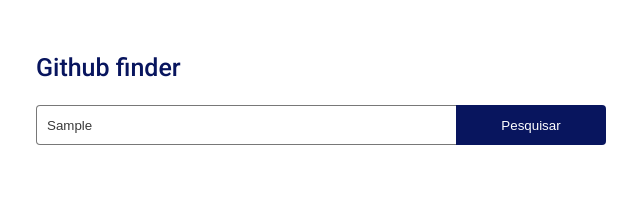
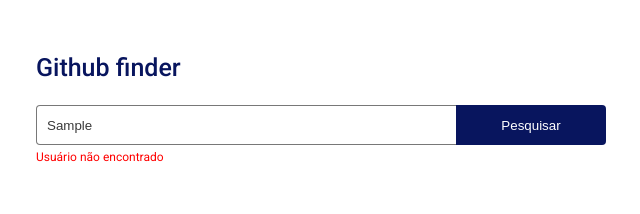
Before and after one commit to SilvioContreiras/seach-github-user, a React (Create React App) app: page / in a window 1280 px wide. Both pictures are taken after typing "Sample" into the empty fields and a click on the button "Pesquisar". Shown: the top 214 px of the page, without its empty margins (274-914 px from the left). Built offline with nearby package versions, Linux system fonts and the light colour scheme; no server answers.

Commit message:
error message

```diff
--- a/src/pages/Search/index.tsx
+++ b/src/pages/Search/index.tsx
@@ -19,6 +19,7 @@
 
 const Search: React.FC = () => {
 const [userName, setUserName] = useState('');
+const [error, setError] = useState<string | null>('');
 const history = useHistory();
 
   const [profileData, setProfileData] = useState<Repository | void>(() => {
@@ -45,25 +46,32 @@
           setProfileData(response.data);
           setUserName("");
 
-          history.push('/profile')
+          history.push('/profile');
+
         }
       })
 
     } catch (err) {
+      setError('user not found');
       console.info(err);
     }
   }
+
+  console.log(error);
 
   return (
     <>
       <Title>Github finder</Title>
       <Form onSubmit={handleSearch}>
+        <div>
           <input
             value={userName}
             onChange={e => setUserName(e.target.value)}
             placeholder="Enter the username"
           />
           <button type="submit">Pesquisar</button>
+        </div>
+        {error && <p className="notFound">Usuário não encontrado</p>}
       </Form>
     </>
   )
--- a/src/pages/Search/styles.ts
+++ b/src/pages/Search/styles.ts
@@ -1,5 +1,5 @@
-import styled, { css } from 'styled-components';
-import { shade } from 'polished';
+import styled, { css } from "styled-components";
+import { shade } from "polished";
 
 export const Title = styled.h1`
   color: #08155e;
@@ -7,11 +7,12 @@
   font-weight: 500;
   line-height: 55px;
   max-width: 460px;
-`
+`;
 
 export const Form = styled.form`
+  div {
     margin-top: 10px;
-  max-width:570px;
+    max-width: 570px;
 
     display: flex;
 
@@ -28,7 +29,6 @@
       &::placeholder {
         color: #a8a8b3;
       }
-
     }
 
     button {
@@ -42,7 +42,14 @@
       transition: 0.2s;
 
       &:hover {
-    background: ${shade(0.3, '#08155e')};
+        background: ${shade(0.3, "#08155e")};
       }
     }
-`
+  }
+
+  p {
+    margin-top: 5px;
+    color: red;
+    font-size: 12px;
+  }
+`;
```
Also changed, not shown: 1 other file (tests, documents, lock files or other folders). Lines whose indentation alone changed are shown as unchanged.
